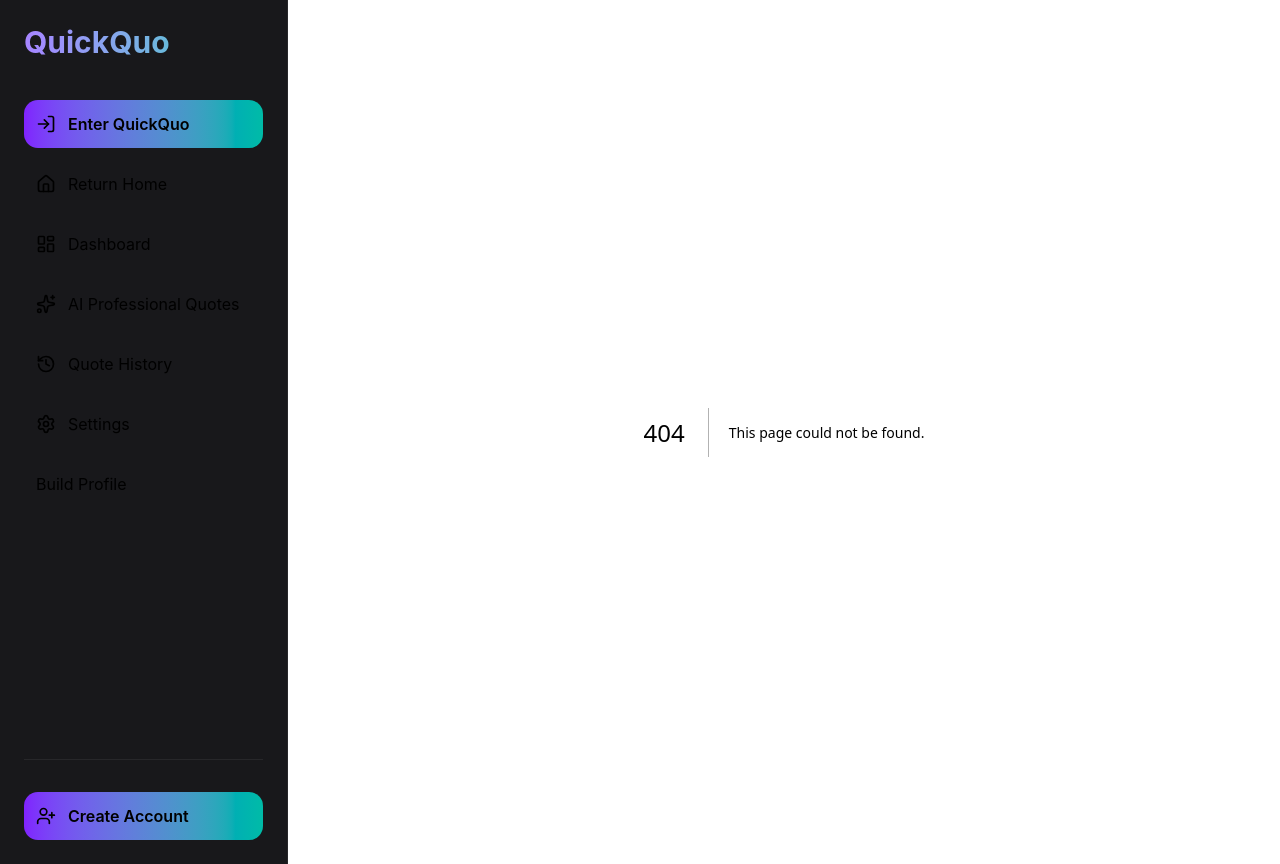
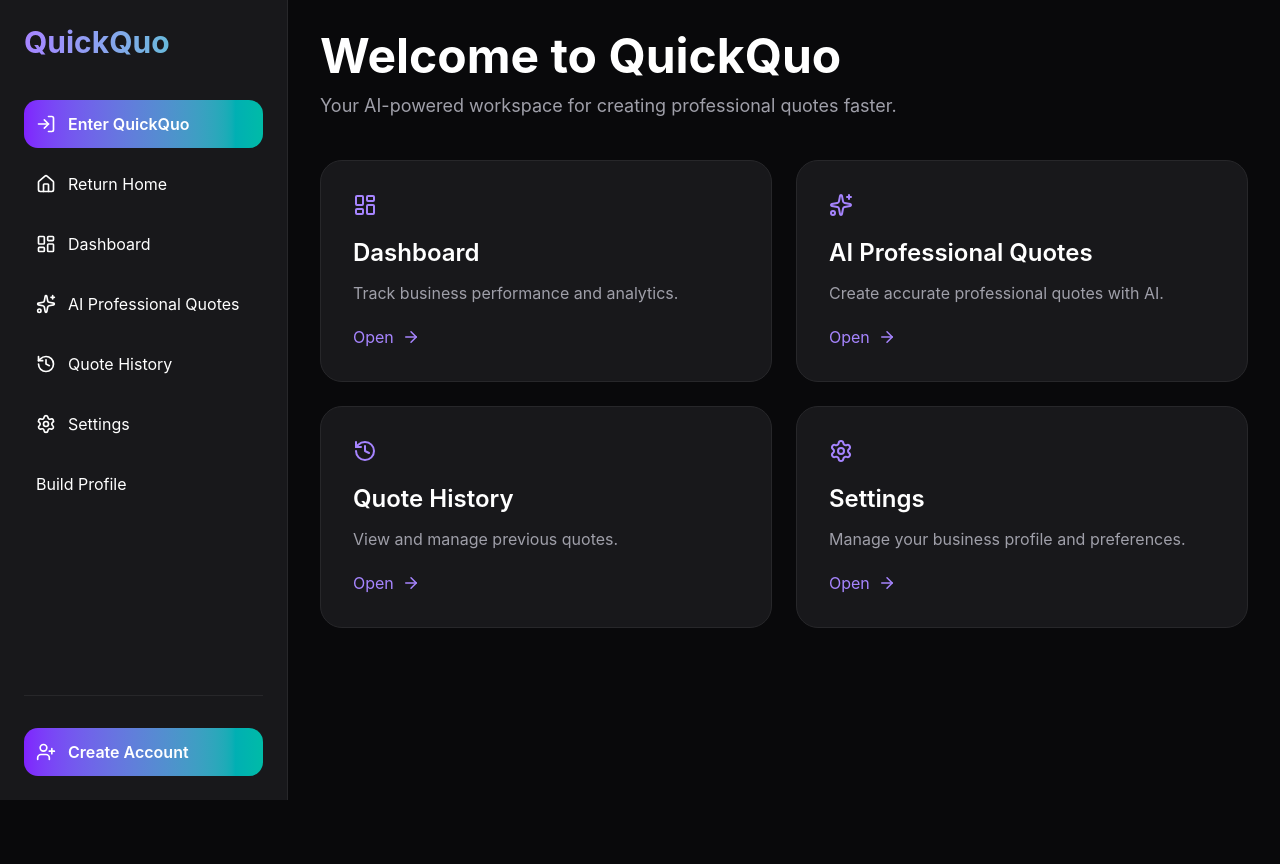
Before and after one commit to brandonrwill514/Quickpro, a Next.js app: page /home in a window 1280 px wide. Before the commit this address had no page. After the commit the page ends 800 px from the top, so only its background shows below. Built offline with nearby package versions, Linux system fonts and the light colour scheme.

Commit message:
Added landing page navigation

```diff
--- /dev/null
+++ b/app/home/page.tsx
@@ -0,0 +1,172 @@
+"use client";
+
+import Link from "next/link";
+import {
+  LayoutDashboard,
+  Sparkles,
+  History,
+  Settings,
+  ArrowRight
+} from "lucide-react";
+
+export default function HomePage(){
+
+return (
+
+<div>
+
+<h1 className="
+text-5xl
+font-bold
+">
+Welcome to QuickQuo
+</h1>
+
+<p className="
+text-zinc-400
+mt-3
+text-lg
+">
+Your AI-powered workspace for creating professional quotes faster.
+</p>
+
+<div className="
+grid
+md:grid-cols-2
+gap-6
+mt-10
+">
+
+<Card
+
+href="/dashboard"
+
+icon={<LayoutDashboard/>}
+
+title="Dashboard"
+
+description="Track business performance and analytics."
+
+/>
+
+<Card
+
+href="/ai-quotes"
+
+icon={<Sparkles/>}
+
+title="AI Professional Quotes"
+
+description="Create accurate professional quotes with AI."
+
+/>
+
+<Card
+
+href="/quote-history"
+
+icon={<History/>}
+
+title="Quote History"
+
+description="View and manage previous quotes."
+
+/>
+
+<Card
+
+href="/settings"
+
+icon={<Settings/>}
+
+title="Settings"
+
+description="Manage your business profile and preferences."
+
+/>
+
+</div>
+
+</div>
+
+)
+
+}
+
+function Card({
+href,
+icon,
+title,
+description
+}:{
+href:string;
+icon:React.ReactNode;
+title:string;
+description:string;
+}){
+
+return (
+
+<Link
+
+href={href}
+
+className="
+bg-zinc-900
+border
+border-zinc-800
+rounded-3xl
+p-8
+hover:border-violet-500
+transition
+block
+"
+
+>
+
+<div className="
+text-violet-400
+mb-5
+">
+
+{icon}
+
+</div>
+
+<h2 className="
+text-2xl
+font-semibold
+mb-3
+">
+
+{title}
+
+</h2>
+
+<p className="
+text-zinc-400
+mb-5
+">
+
+{description}
+
+</p>
+
+<div className="
+flex
+items-center
+gap-2
+text-violet-400
+">
+
+Open
+
+<ArrowRight size={18}/>
+
+</div>
+
+</Link>
+
+)
+
+}
--- a/app/welcome/page.tsx
+++ b/app/welcome/page.tsx
@@ -99,7 +99,7 @@ export default function WelcomePage() {
         <div className="text-center">
 
           <Link
-            href="/dashboard"
+            href="/home"
             className="
               inline-flex
               items-center
```
